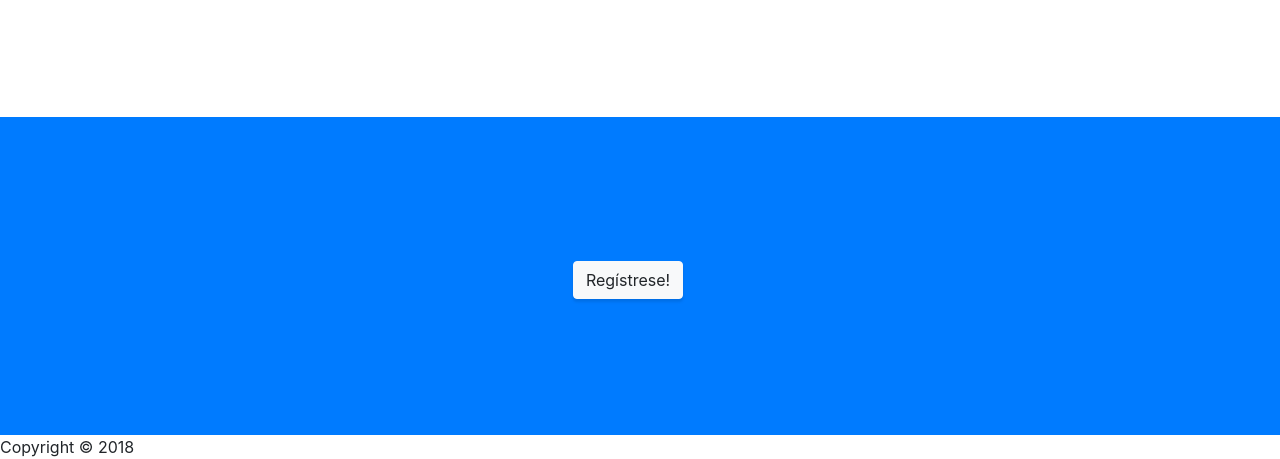
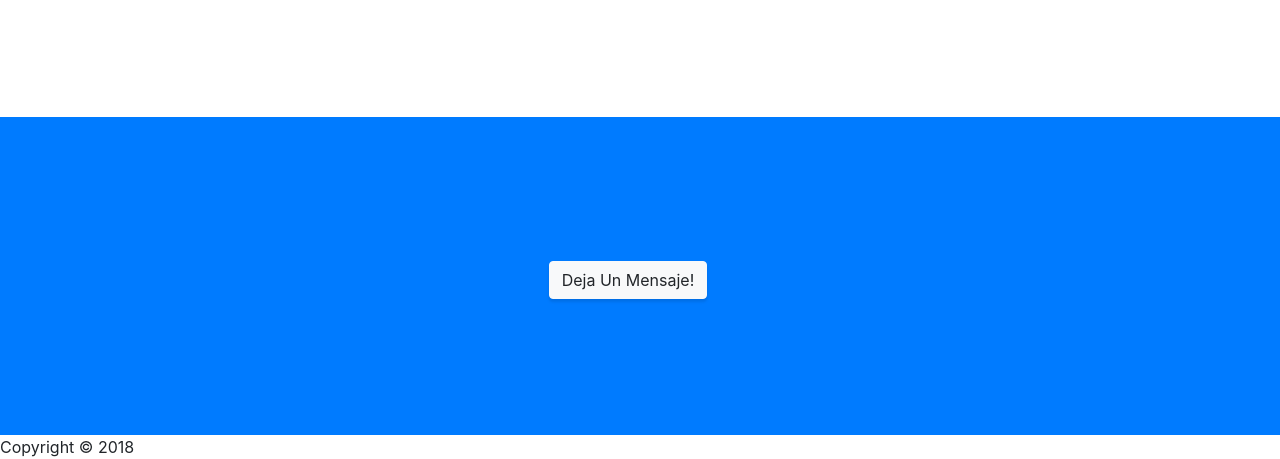
Before and after one commit to scharss/oficinadeproyectos, a website with bundled scripts: page index.html in a window 1280 px wide. Shown: the part 3476-3935 px from the top of the page. Built offline with nearby package versions, Linux system fonts and the light colour scheme.

Commit message:
Update index.html

```diff
--- a/index.html
+++ b/index.html
@@ -202,7 +202,7 @@
       <div class="container text-center">
         <h2 class="mb-4"></h2>
         </p>
-		<p><a href="https://docs.google.com/forms/d/e/1FAIpQLSeS_RabkTNvQvFDBPmyQW3EEbuK_qwyqnBspWEo1B2B89pTUw/viewform" class="btn btn-xl btn-light mr-4">Regístrese!</a></p>
+		<p><a href="contacto.html" class="btn btn-xl btn-light mr-4">Deja Un Mensaje!</a></p>
 
 
 	  </div>
```
